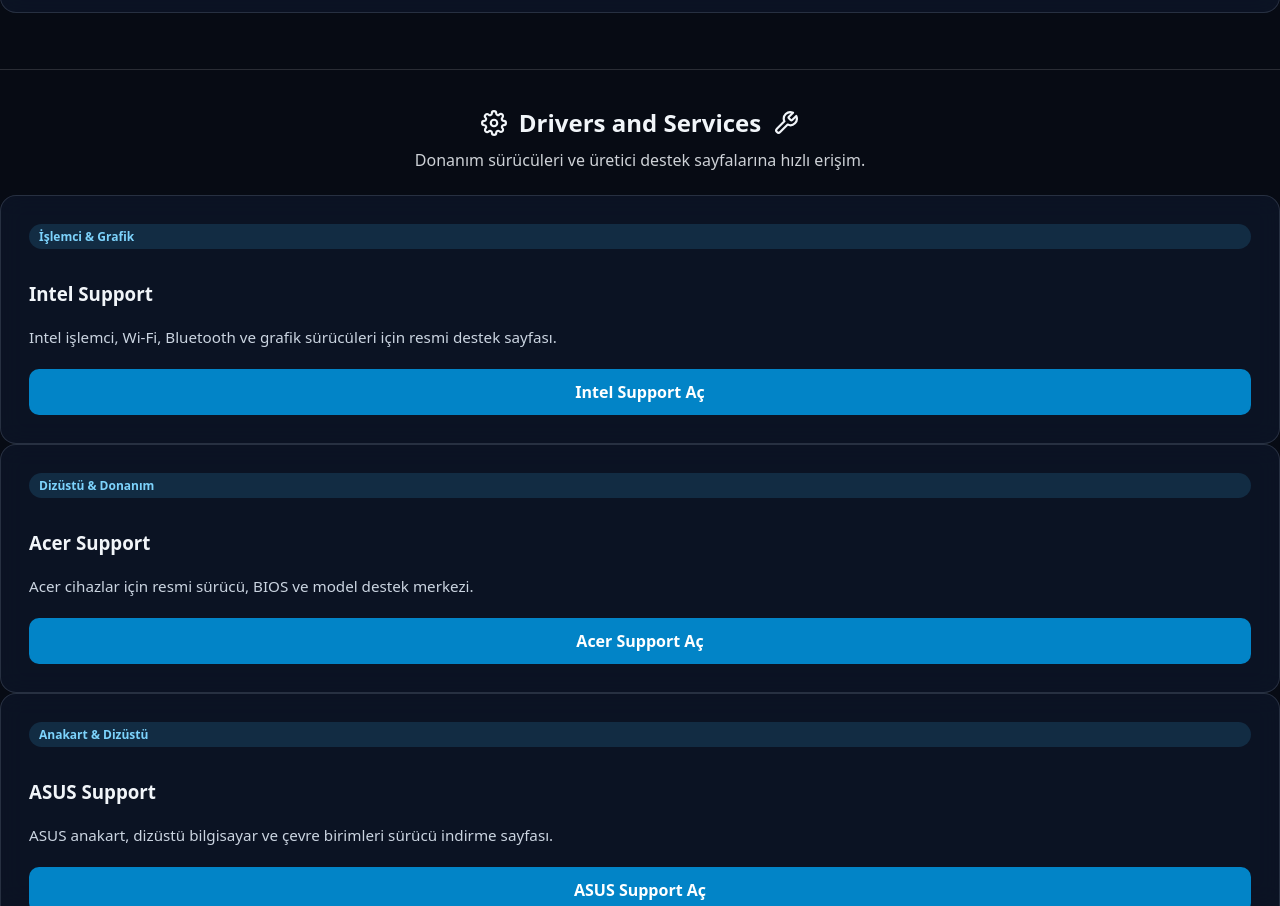
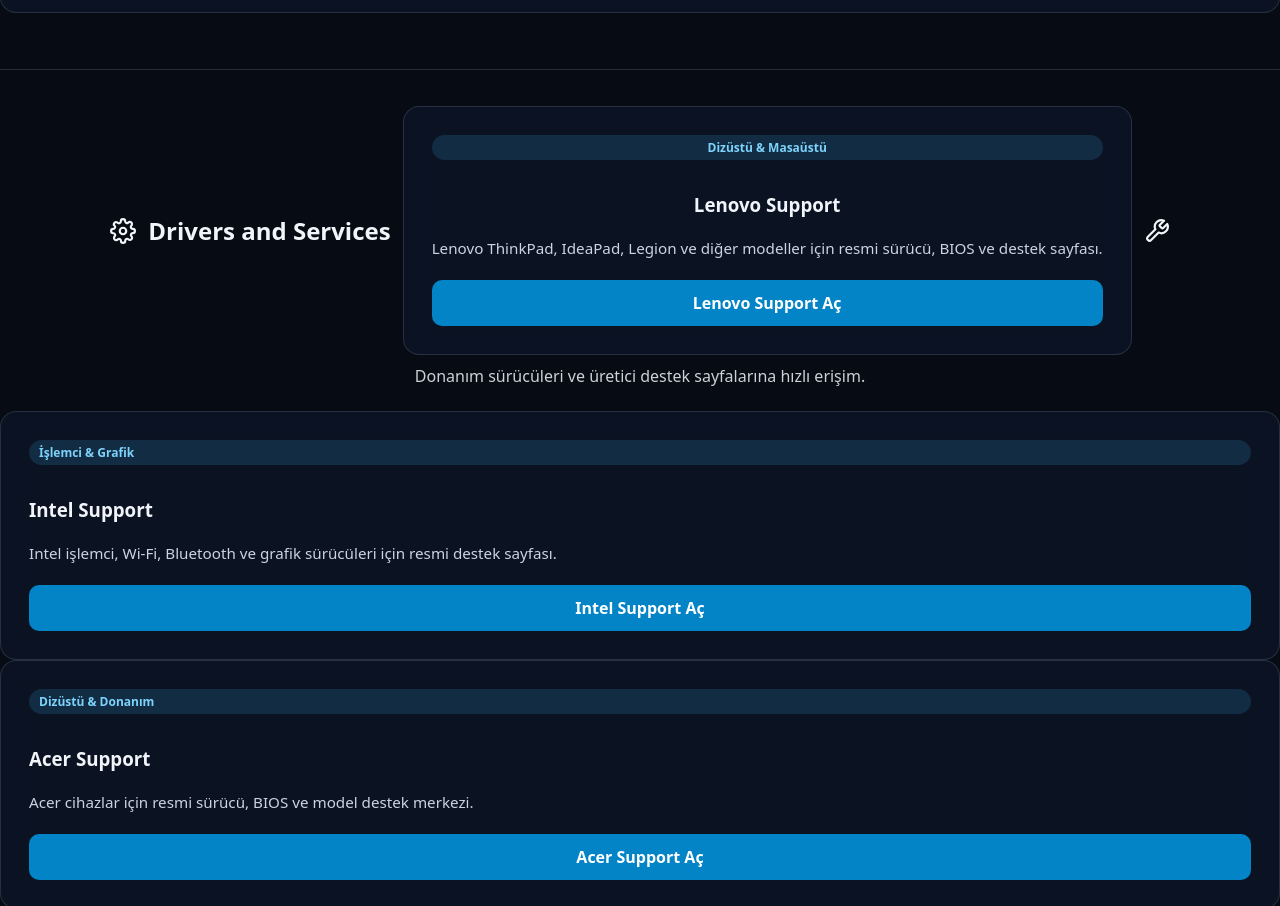
Before and after one commit to mahiralizamanov-commits/bootable-devices, a plain HTML site: page index.html in a window 1280 px wide. Shown: the part 3747-4653 px from the top of the page. Drawn offline with Linux system fonts and the light colour scheme.

Commit message:
Update index.html

```diff
--- a/index.html
+++ b/index.html
@@ -409,7 +409,12 @@
     </span>
 
     <h2>Drivers and Services</h2>
-
+<div class="card">
+  <span class="badge">Dizüstü & Masaüstü</span>
+  <h3>Lenovo Support</h3>
+  <p>Lenovo ThinkPad, IdeaPad, Legion ve diğer modeller için resmi sürücü, BIOS ve destek sayfası.</p>
+  <a href="https://pcsupport.lenovo.com/" target="_blank" rel="noopener noreferrer" class="btn">Lenovo Support Aç</a>
+</div>
     <span class="drivers-icon" aria-hidden="true">
       <!-- İngiliz Anahtarı (Wrench) İkonu -->
       <svg width="26" height="26" viewBox="0 0 24 24" fill="none" stroke="currentColor" stroke-width="2" stroke-linecap="round" stroke-linejoin="round">
```
